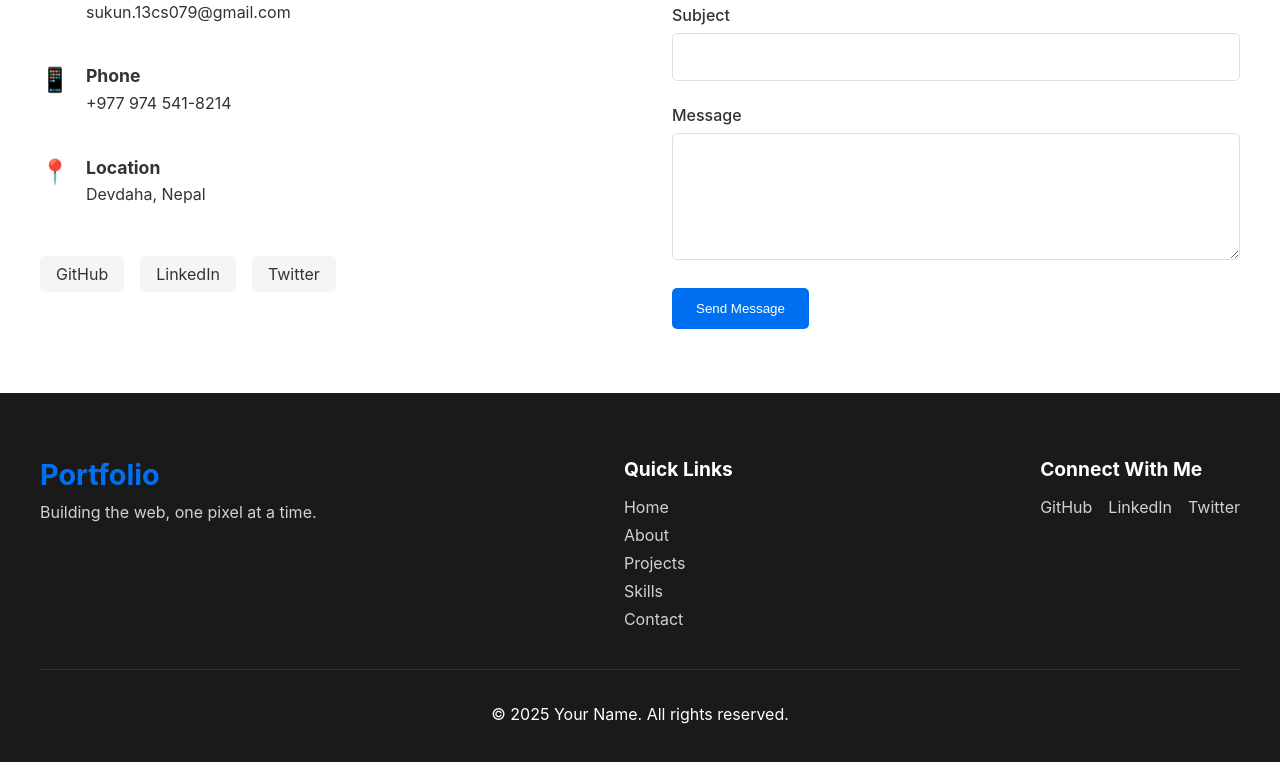
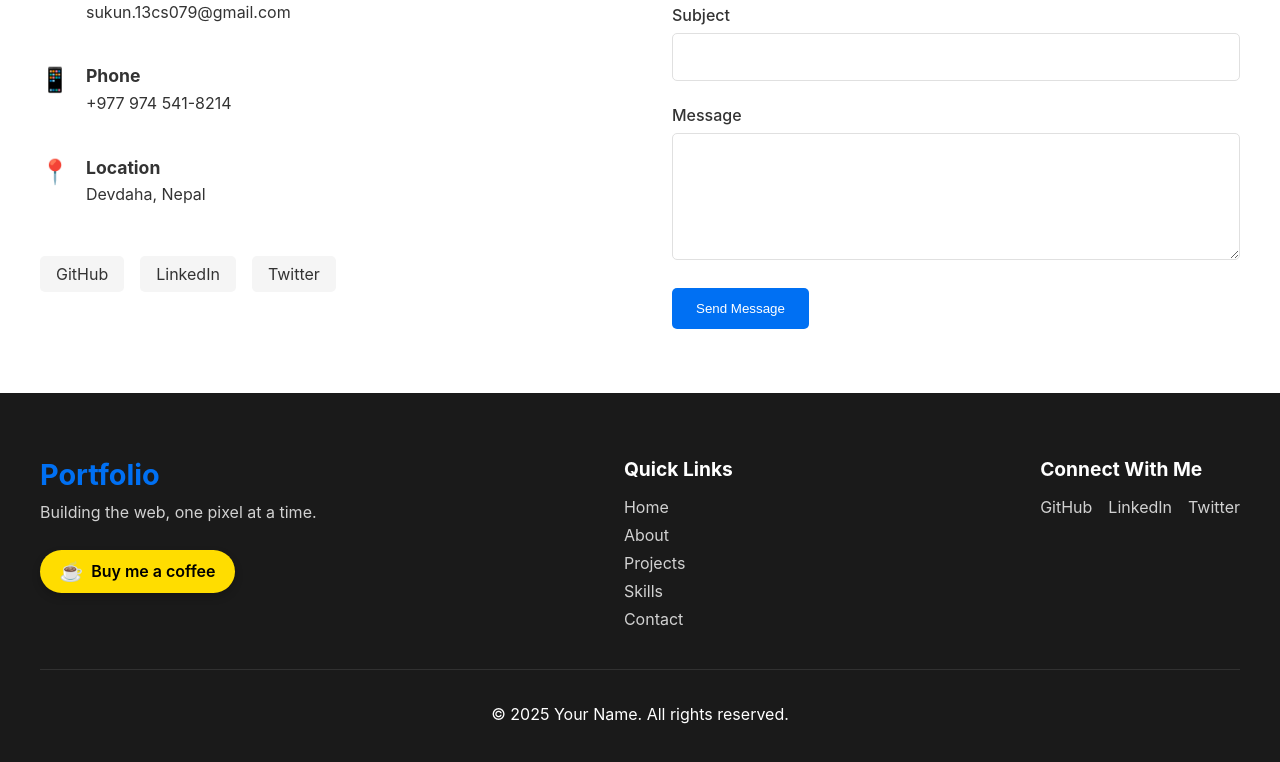
Before and after one commit to sharmasukun/portfolio, a Next.js app: page / in a window 1280 px wide. Shown: the part 3838-4600 px from the top of the page. Built offline with nearby package versions, Linux system fonts and the light colour scheme.

Commit message:
added buy me coffe contetnt

```diff
--- a/components/Footer.css
+++ b/components/Footer.css
@@ -21,6 +21,7 @@
 
 .footer-logo p {
   opacity: 0.8;
+  margin-bottom: 1.5rem;
 }
 
 .footer-links h4,
@@ -61,6 +62,35 @@
   border-top: 1px solid rgba(255, 255, 255, 0.1);
 }
 
+/* Buy Me a Coffee Button */
+.coffee-button-container {
+  margin-top: 1rem;
+}
+
+.coffee-button {
+  display: inline-flex;
+  align-items: center;
+  background-color: #ffdd00;
+  color: #000000;
+  padding: 0.6rem 1.2rem;
+  border-radius: 2rem;
+  font-weight: 600;
+  transition: all 0.3s ease;
+  text-decoration: none;
+  box-shadow: 0 4px 8px rgba(0, 0, 0, 0.2);
+}
+
+.coffee-button:hover {
+  transform: translateY(-3px);
+  box-shadow: 0 6px 12px rgba(0, 0, 0, 0.3);
+  background-color: #ffe44d;
+}
+
+.coffee-icon {
+  font-size: 1.2rem;
+  margin-right: 0.5rem;
+}
+
 @media (max-width: 768px) {
   .footer-content {
     flex-direction: column;
@@ -70,4 +100,10 @@
   .social-icons {
     justify-content: center;
   }
+
+  .coffee-button-container {
+    display: flex;
+    justify-content: center;
+    margin-top: 1.5rem;
+  }
 }
--- a/components/Footer.js
+++ b/components/Footer.js
@@ -1,3 +1,4 @@
+"use client"
 import "./Footer.css"
 
 export default function Footer() {
@@ -10,6 +11,17 @@ export default function Footer() {
           <div className="footer-logo">
             <h3>Portfolio</h3>
             <p>Building the web, one pixel at a time.</p>
+            <div className="coffee-button-container">
+              <a
+                href="https://buymeacoffee.com/sukun"
+                target="_blank"
+                rel="noopener noreferrer"
+                className="coffee-button"
+              >
+                <span className="coffee-icon">☕</span>
+                <span>Buy me a coffee</span>
+              </a>
+            </div>
           </div>
 
           <div className="footer-links">
```
